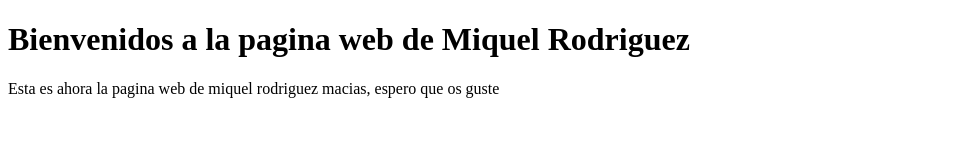
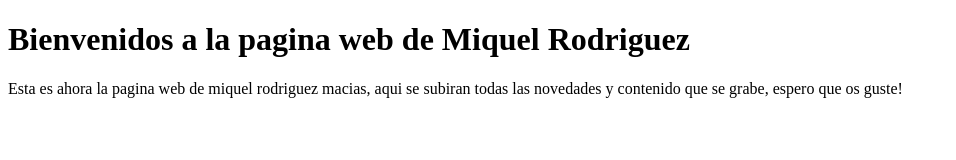
Before and after one commit to MiquelRodriguezMacias/PaginaWebMiquelRodriguez, a plain HTML site: page index.html in a window 1280 px wide. Shown: the whole page, without its empty margins (0-956 px from the left). Drawn offline with Linux system fonts and the light colour scheme.

Commit message:
añadido contenido parrafo

```diff
--- a/index.html
+++ b/index.html
@@ -8,6 +8,6 @@
 <body>
     <h1>Bienvenidos a la pagina web de Miquel Rodriguez</h1>
     <p>
-Esta es ahora la pagina web de miquel rodriguez macias, espero que os guste    </p>
+Esta es ahora la pagina web de miquel rodriguez macias, aqui se subiran todas las novedades y contenido que se grabe, espero que os guste!</p>
 </body>
 </html>
```
